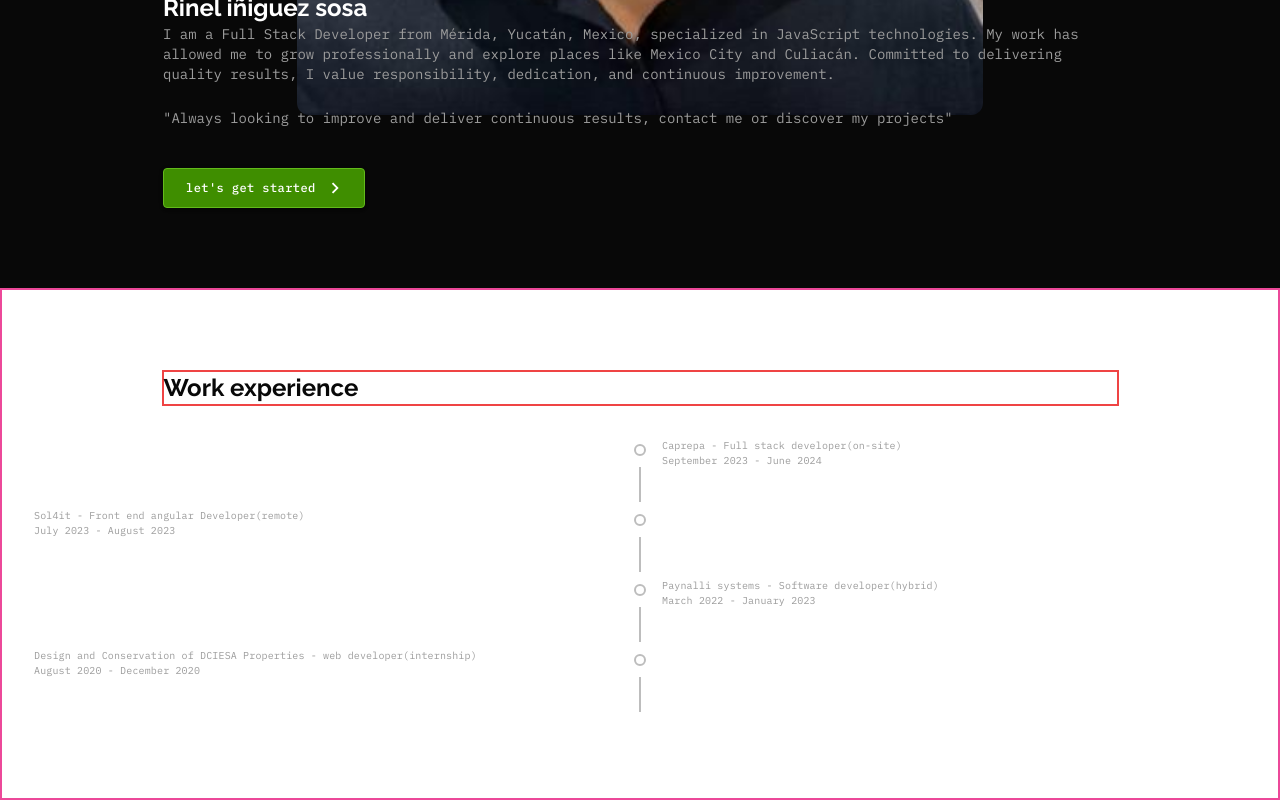
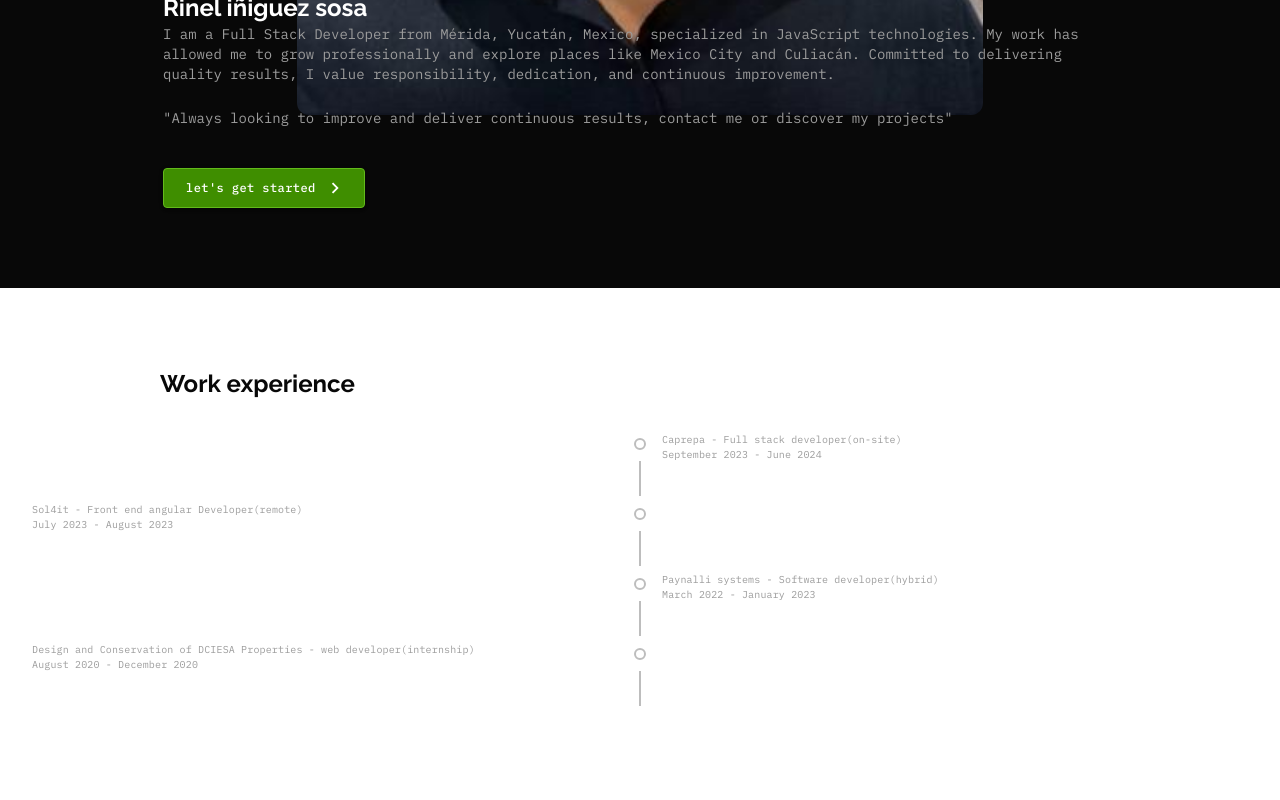
Before and after one commit to rineliniguezsosa/Portafolio, a React (Vite) app: page / in a window 1280 px wide. Shown: the part 628-1428 px from the top of the page. Built offline with nearby package versions, Linux system fonts and the light colour scheme.

Commit message:
[FEAT] Eliminando los bordes del contenedor del titulo de work experience

```diff
--- a/src/App.tsx
+++ b/src/App.tsx
@@ -56,9 +56,9 @@ function App() {
         </section>
 
         {/* work experience */}
-        <section id='work-experience' className='w-full border-2 border-pink-500'>
+        <section id='work-experience' className='w-full'>
             <div className='w-full py-20 flex flex-col gap-5 items-center'>
-              <div className='w-3/4 border-2 border-red-500'>
+              <div className='w-3/4'>
                 <h2 className='text-2xl font-raleway font-bold text-dark'>Work experience</h2>
               </div>
               <div className='w-full flex justify-center items-center'>
```
